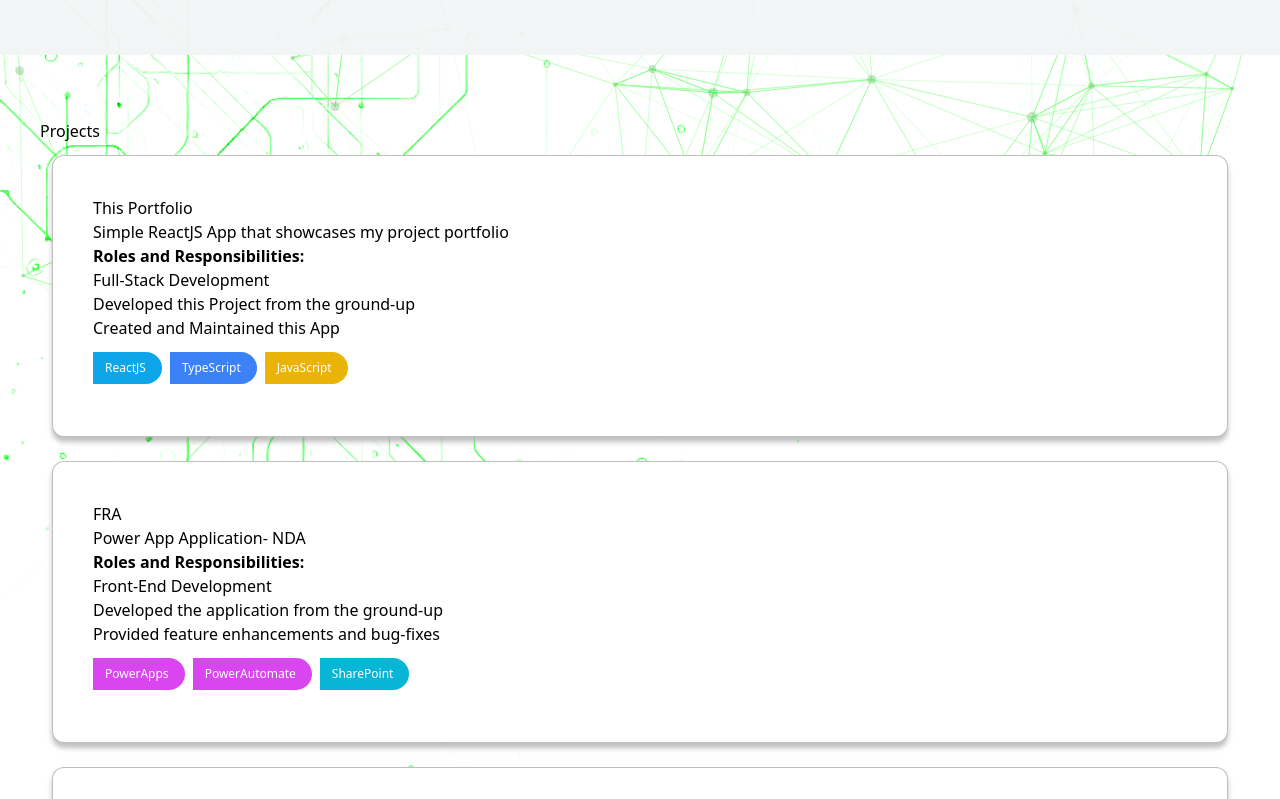
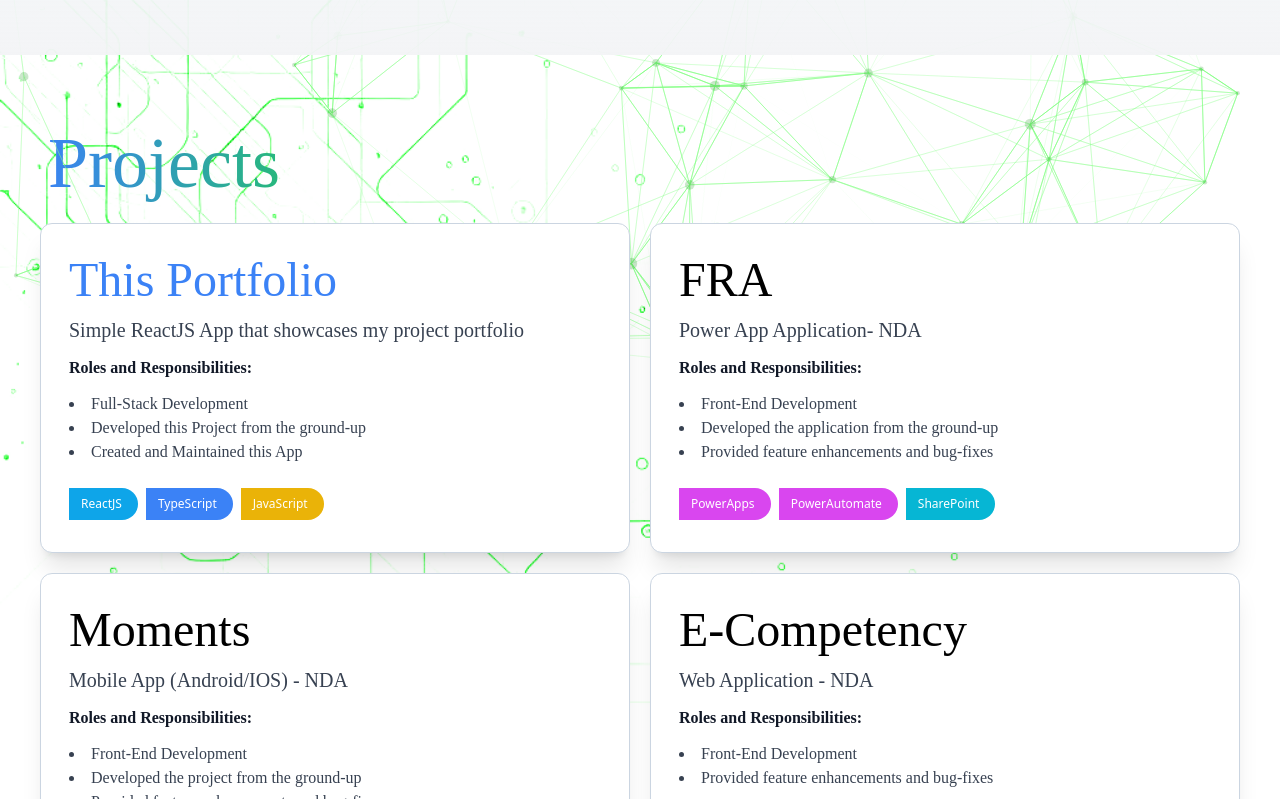
Before and after one commit to psaliente/psaliente.github.io, a React (Vite) app: page / in a window 1280 px wide. Shown: the part 401-1200 px from the top of the page. Built offline with nearby package versions, Linux system fonts and the light colour scheme; a web font is replaced by a local one.

Commit message:
NONE #Comment - migrated projectList

```diff
--- a/src/components/projectList.component.tsx
+++ b/src/components/projectList.component.tsx
@@ -1,8 +1,6 @@
 import { Link } from "react-router-dom";
 import LanguageList from "./languageList.component";
 import { ProjectType } from "../types/Project.Type";
-import useStyle from "../styles/projectListItem.style";
-import useProjectListStyle from "../styles/projectList.style";
 import ScrollAnimation from "react-animate-on-scroll";
 
 type ProjectListItemPropType = {
@@ -25,26 +23,24 @@ function ProjectListItem({
   Roles,
   ProjectLink,
 }: ProjectListItemPropType) {
-  const style = useStyle();
-
   return (
-      <div className={"col-md-5 col-sm-12 p-3"}>
+      <div className="">
         <ScrollAnimation animateIn={ProjectID % 2 == 0 ? "fadeInLeft" : "fadeInRight"}>
-          <div style={style.Panel}>
+          <div className="flex flex-col gap-3 bg-white px-7 pb-5 pt-8 border rounded-xl border-slate-300 shadow-xl hover:shadow-2xl">
               {ProjectLink ? (
-                <Link to={ProjectLink} className="text-decoration-none">
-                  <h3 className="display-6">{Title}</h3>
+                <Link to={ProjectLink} className="">
+                  <h3 className="text-5xl font-[SourceCodePro] text-blue-500">{Title}</h3>
                 </Link>
               ) : (
-                <h3 className="display-6">{Title}</h3>
+                <h3 className="text-5xl font-[SourceCodePro]">{Title}</h3>
               )}
-              <p className="lead">{Description}</p>
+              <p className="text-xl font-[SourceCodePro] text-gray-700">{Description}</p>
               {Roles && Roles.length > 0 && (
                 <>
-                  <strong>Roles and Responsibilities:</strong>
-                  <ul>
+                  <strong className="font-[SourceCodePro] text-gray-900">Roles and Responsibilities:</strong>
+                  <ul className="list-disc list-inside">
                     {Roles.map((r, i) => (
-                      <li key={"" + ProjectID+"role"+i}>{r}</li>
+                      <li key={"" + ProjectID+"role"+i} className="font-[SourceCodePro] text-gray-700">{r}</li>
                     ))}
                   </ul>
                 </>
@@ -57,12 +53,10 @@ function ProjectListItem({
 }
 
 function ProjectList({ projects }: ProjectListPropType) {
-  const styles = useProjectListStyle();
-
   return (
-    <div className="container" style={styles.ListContainer}>
-      <h2 className="display-5">Projects</h2>
-      <div className="row gap-5 projectItems">
+    <div className="flex flex-col gap-4 p-10">
+      <h2 className="w-full md:w-1/4 p-2 text-7xl font-[SourceCodePro] font-thin text-transparent bg-clip-text bg-gradient-to-r from-blue-500 to-green-500">Projects</h2>
+      <div className="grid grid-cols-1 gap-5 md:grid-cols-2">
         {projects.map((p, i) => (
           <ProjectListItem
             key={"projectItem" + i}
--- a/src/styles/projectList.style.ts
+++ /dev/null
@@ -1,9 +0,0 @@
-const useProjectListStyle = () => {
-    return {
-        ListContainer: {
-            padding: 40
-        }
-    }
-}
-
-export default useProjectListStyle
--- a/src/styles/projectListItem.style.ts
+++ /dev/null
@@ -1,16 +0,0 @@
-
-const useStyle = () => {
-    return {
-        Panel: {
-            borderColor: "#88888888",
-            borderStyle: "solid",
-            borderWidth: "1px",
-            borderRadius: 12,
-            boxShadow: "0px 5px 5px #88888888",
-            backgroundColor: "#fff",
-            padding: 40
-        }
-    }
-}
-
-export default useStyle
```
